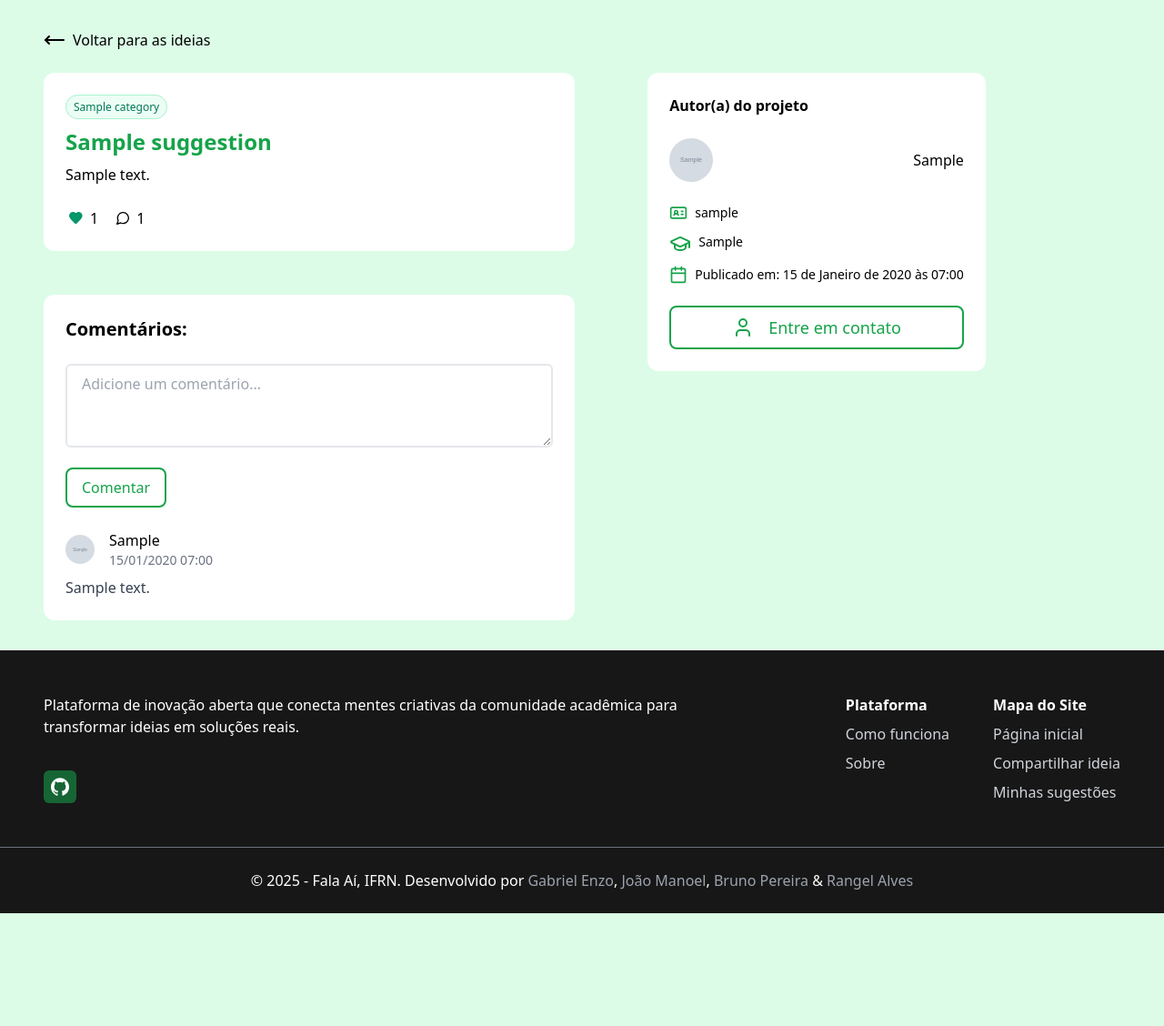
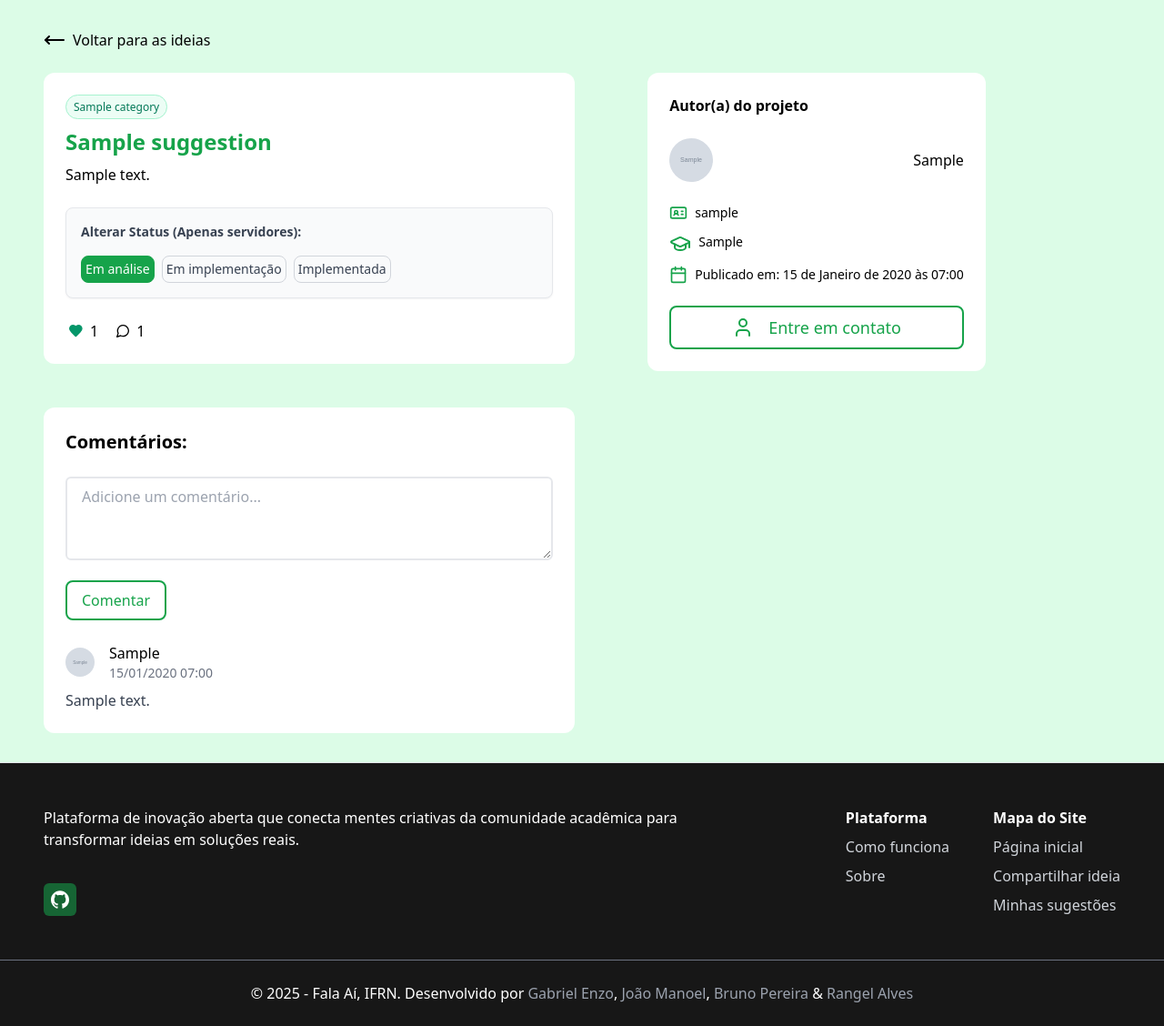
Before and after one commit to JoaoManoelFontes/falaai-ifrn, a Django app: page /1/ in a window 1280 px wide. Shown: the part 76-1204 px from the top of the page at 91% size. Before the commit the page ends 1080 px from the top, so only its background shows below. Run offline with Django 5.2, Linux system fonts and the light colour scheme; a user stored in the database is signed in; tables that the repository leaves empty hold one stand-in row (values such as "Sample post"); grey boxes marked "Sample" are stand-in pictures; style sheets or scripts are compiled from the project's sources.

Commit message:
feat: add update suggestion status by staff

```diff
--- a/suggestions/urls.py
+++ b/suggestions/urls.py
@@ -1,7 +1,13 @@
 from django.urls import path
 
 from .views.reactions import create_comment, toggle_vote
-from .views.suggestions import create_suggestion, index, one_suggestion, profile
+from .views.suggestions import (
+    change_status,
+    create_suggestion,
+    index,
+    one_suggestion,
+    profile,
+)
 
 urlpatterns = [
     path("", index, name="index"),
@@ -10,4 +16,5 @@ urlpatterns = [
     path("<int:suggestion_id>/", one_suggestion, name="one_suggestion"),
     path("<int:suggestion_id>/toggle_vote/", toggle_vote, name="toggle_vote"),
     path("<int:suggestion_id>/comment/", create_comment, name="create_comment"),
+    path("<int:suggestion_id>/change_status/", change_status, name="change_status"),
 ]
--- a/suggestions/views/suggestions.py
+++ b/suggestions/views/suggestions.py
@@ -193,3 +193,32 @@ def one_suggestion(request, suggestion_id):
         "comment_form": comment_form,
     }
     return render(request, "one_suggestion.html", context)
+
+
+@login_required(login_url="auth")
+def change_status(request, suggestion_id):
+    """Altera o status de uma sugestão. Apenas staff pode fazer isso."""
+    if request.method != "POST":
+        return redirect("one_suggestion", suggestion_id=suggestion_id)
+
+    # Verificar se o usuário é staff
+    if not request.user.customer.isStaff:
+        messages.error(request, "Você não tem permissão para alterar o status.")
+        return redirect("one_suggestion", suggestion_id=suggestion_id)
+
+    suggestion = get_object_or_404(Suggestion, id=suggestion_id)
+    new_status = request.POST.get("status")
+
+    # Validar o status
+    valid_statuses = [choice[0] for choice in Suggestion.Status.choices]
+    if new_status not in valid_statuses:
+        messages.error(request, "Status inválido.")
+        return redirect("one_suggestion", suggestion_id=suggestion_id)
+
+    suggestion.status = new_status
+    suggestion.save(update_fields=["status"])
+    messages.success(
+        request, f"Status alterado para: {suggestion.get_status_display()}"
+    )
+
+    return redirect("one_suggestion", suggestion_id=suggestion_id)
--- a/templates/one_suggestion.html
+++ b/templates/one_suggestion.html
@@ -24,6 +24,21 @@
                 <h3 class="mt-3 text-2xl font-bold text-green-600">{{ suggestion.title }}</h3>
 
                 <p class="mt-2 mb-6">{{ suggestion.description|default:""}}</p>
+
+                {% if user.is_authenticated and user.customer.isStaff %}
+                <div class="mb-6 p-4 bg-gray-50 rounded-lg border border-gray-200 shadow-sm">
+                    <h4 class="font-semibold text-sm text-gray-700 mb-4">Alterar Status (Apenas servidores):</h4>
+                    <form action="{% url 'change_status' suggestion.id %}" method="POST" class="flex gap-2 flex-wrap">
+                        {% csrf_token %}
+                        {% for status_value, status_label in suggestion.Status.choices %}
+                        <button type="submit" name="status" value="{{ status_value }}"
+                            class="p-1 text-sm border rounded-lg transition {% if suggestion.status == status_value %}border-green-600 bg-green-600 text-white{% else %}border-gray-300 text-gray-700 hover:-translate-y-1 hover:shadow-md{% endif %}">
+                            {{ status_label }}
+                        </button>
+                        {% endfor %}
+                    </form>
+                </div>
+                {% endif %}
 
                 <div class="flex items-center gap-4">
                     <form action="{% url 'toggle_vote' suggestion.id %}" method="POST" class="flex items-center gap-1">
```
